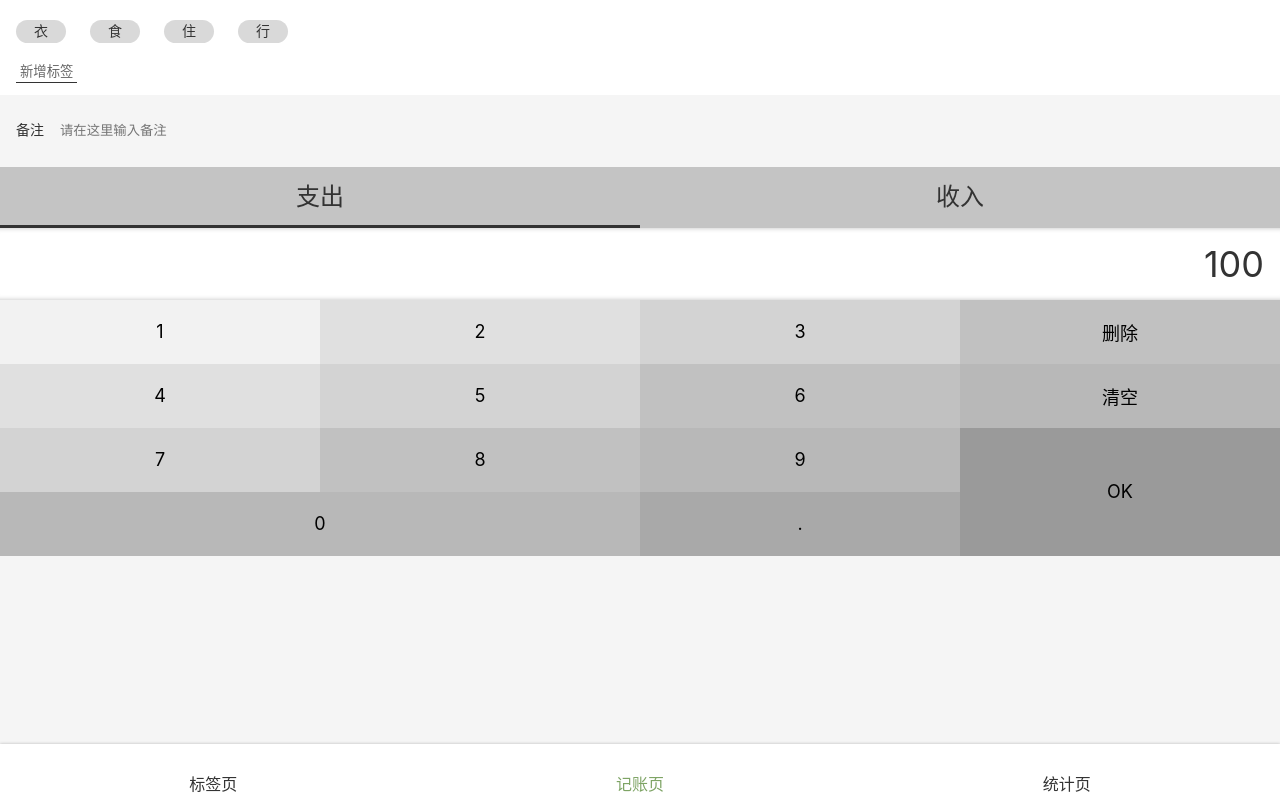
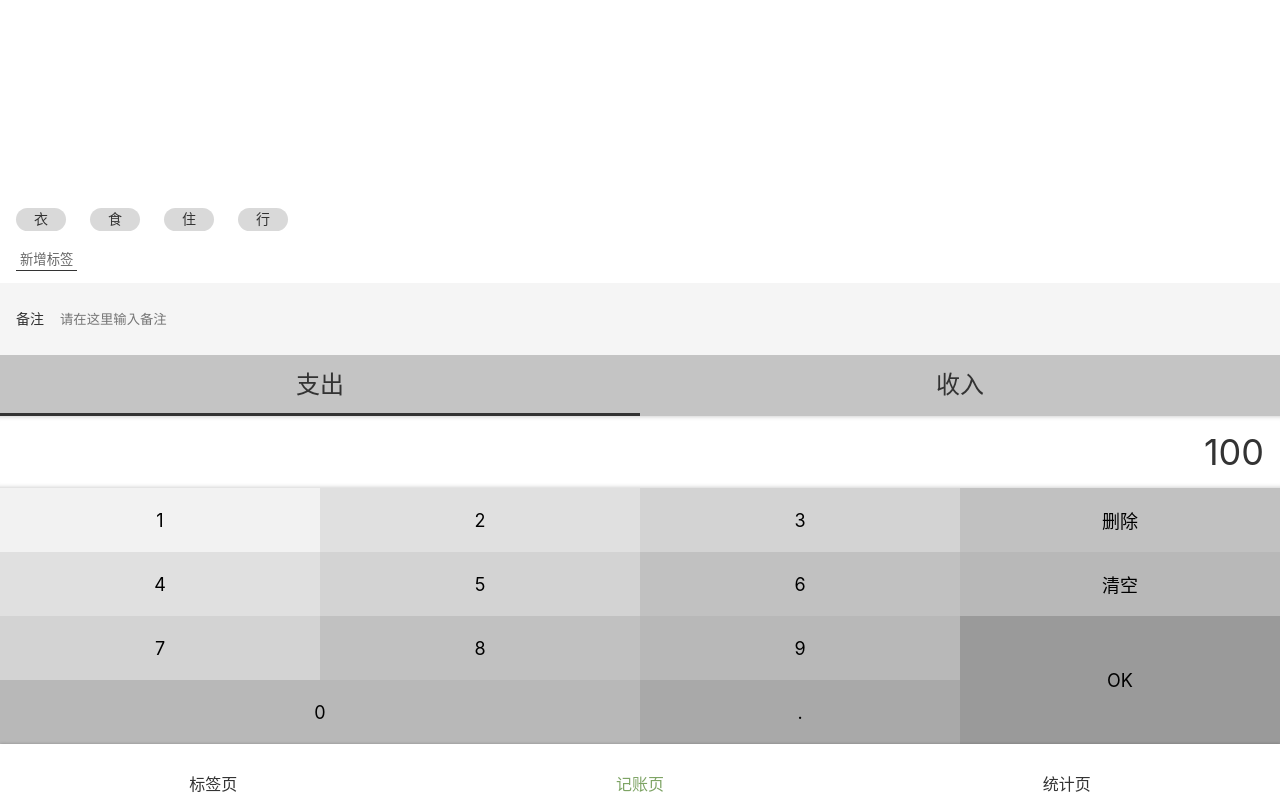
Before and after one commit to CFCode-git/moneygrubber-React1.0, a React app: page /#/money in a window 1280 px wide. Built offline with nearby package versions, Linux system fonts and the light colour scheme.

Commit message:
Money UI样式 完成

```diff
--- a/src/components/Layout.tsx
+++ b/src/components/Layout.tsx
@@ -12,14 +12,14 @@
   flex-grow:1;
 `;
 
-type Props = {
-  children:any
-}
+// type Props = {
+//   children:any
+// }
 
-const Layout = (props:Props) => {
+const Layout = (props:any) => {
   return(
     <Wrapper>
-      <Main>
+      <Main className={props.className}>
         {props.children}
       </Main>
       <Nav/>
--- a/src/views/Money.tsx
+++ b/src/views/Money.tsx
@@ -4,6 +4,10 @@
 
 const TagsSection = styled.section`
   background:#FFFFFF; padding:12px 16px;
+  flex-grow:1;display: flex;
+  flex-direction:column;
+  justify-content:flex-end;
+  align-items:flex-start;
     >ol{ margin:0 -12px;
       > li { background:#D9D9D9; border-radius:18px; display: inline-block;
         padding:3px 18px; font-size:14px; margin:8px 12px; }
@@ -115,9 +119,14 @@
   }
 `;
 
+const MyLayout = styled(Layout)`
+  display: flex;
+  flex-direction:column;
+`;
+
 function Money() {
   return (
-    <Layout>
+    <MyLayout>
       <TagsSection>
         <ol>
           <li>衣</li>
@@ -160,7 +169,7 @@
           <button className='dot'>.</button>
         </div>
       </NumberPadSection>
-    </Layout>
+    </MyLayout>
   );
 }
 
```
